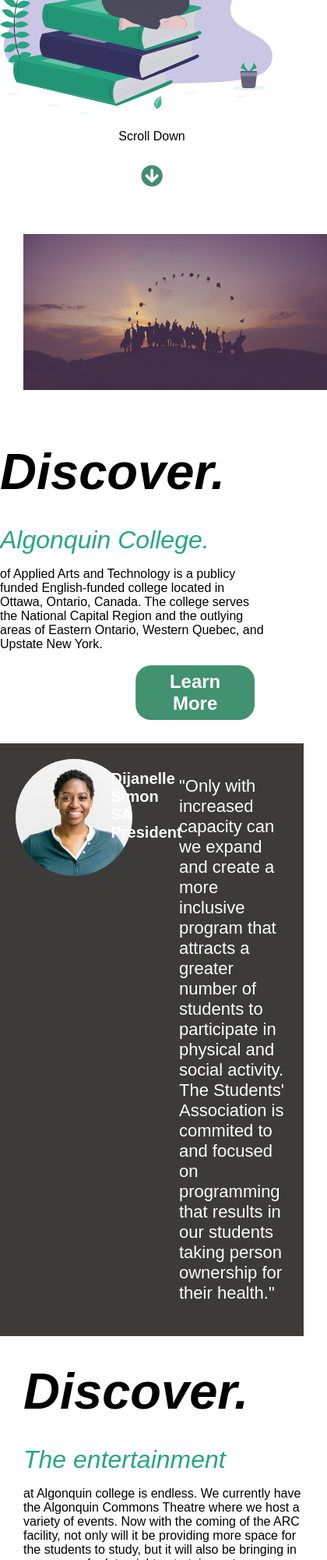
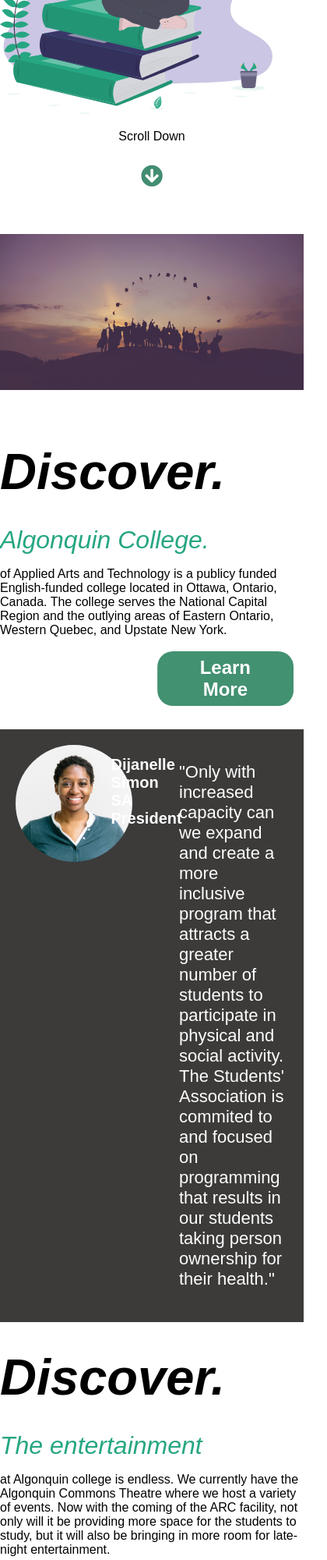
Before and after one commit to AnnaRodenburg/AnnaRodenburg.github.io, a plain HTML site: page prototype-assignment-anna-rodenburg/index.html in a window 390 px wide. Shown: the part 896-2896 px from the top of the page at 78% size, 420 px wide, since content can reach past the window. Drawn offline with Linux system fonts and the light colour scheme.

Commit message:
Midterm Update 2

```diff
--- a/prototype-assignment-anna-rodenburg/style.css
+++ b/prototype-assignment-anna-rodenburg/style.css
@@ -631,6 +631,19 @@ margin-right:50px;
         margin-right: unset;
     }
 
+    .graduationpicture, .graduation{
+        margin-left: unset;
+    }
+    .discover{
+        margin-right: unset;
+    }
+    .entertainmentinfo{
+        margin-left: unset;
+    }
+    .entertainmentimage, .entinfo{
+        margin-left: unset;
+        width: 100%;
+    }
     /*the navigation text is alligned to the center*/
     nav{
         text-align: center;
```
